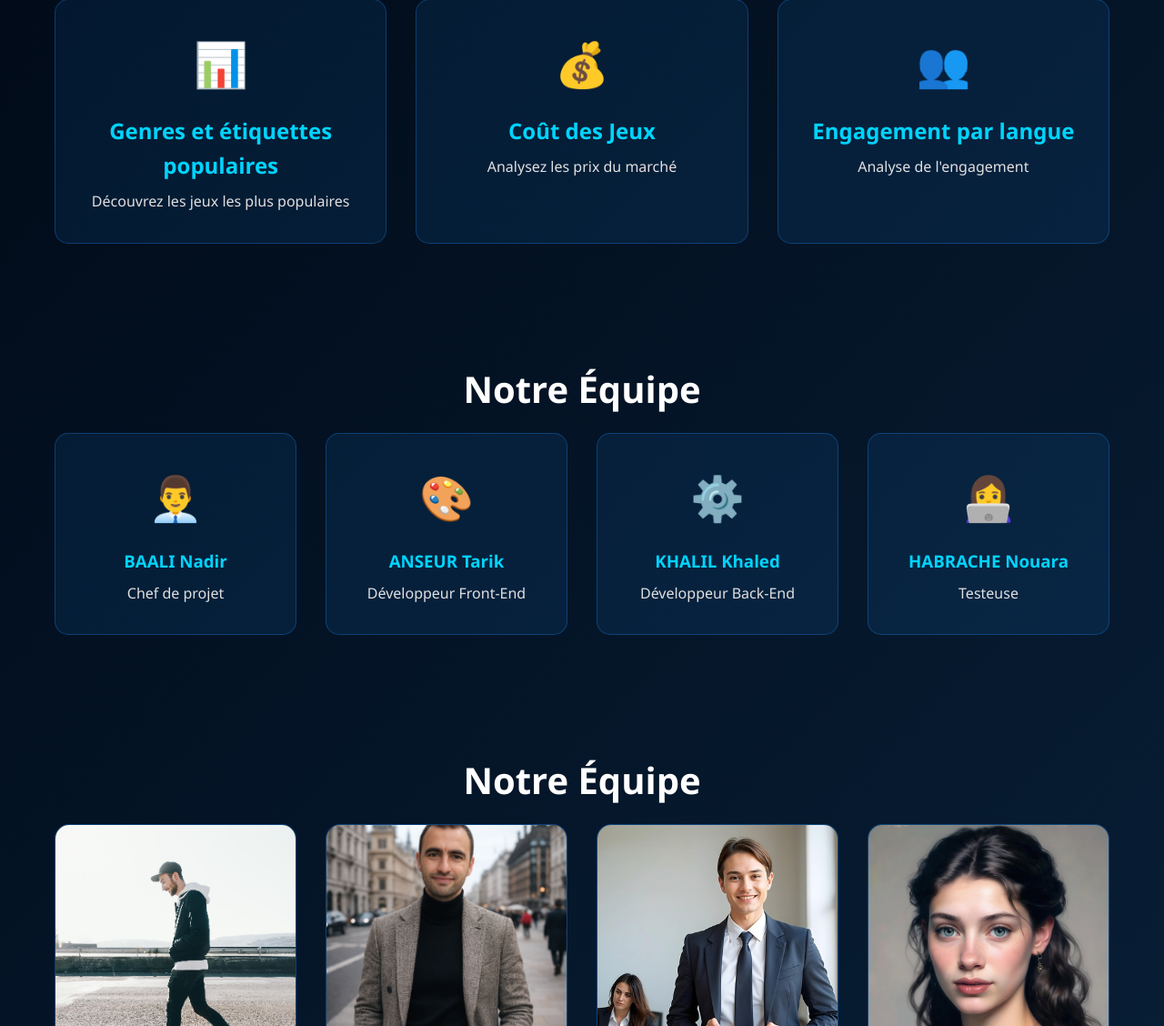
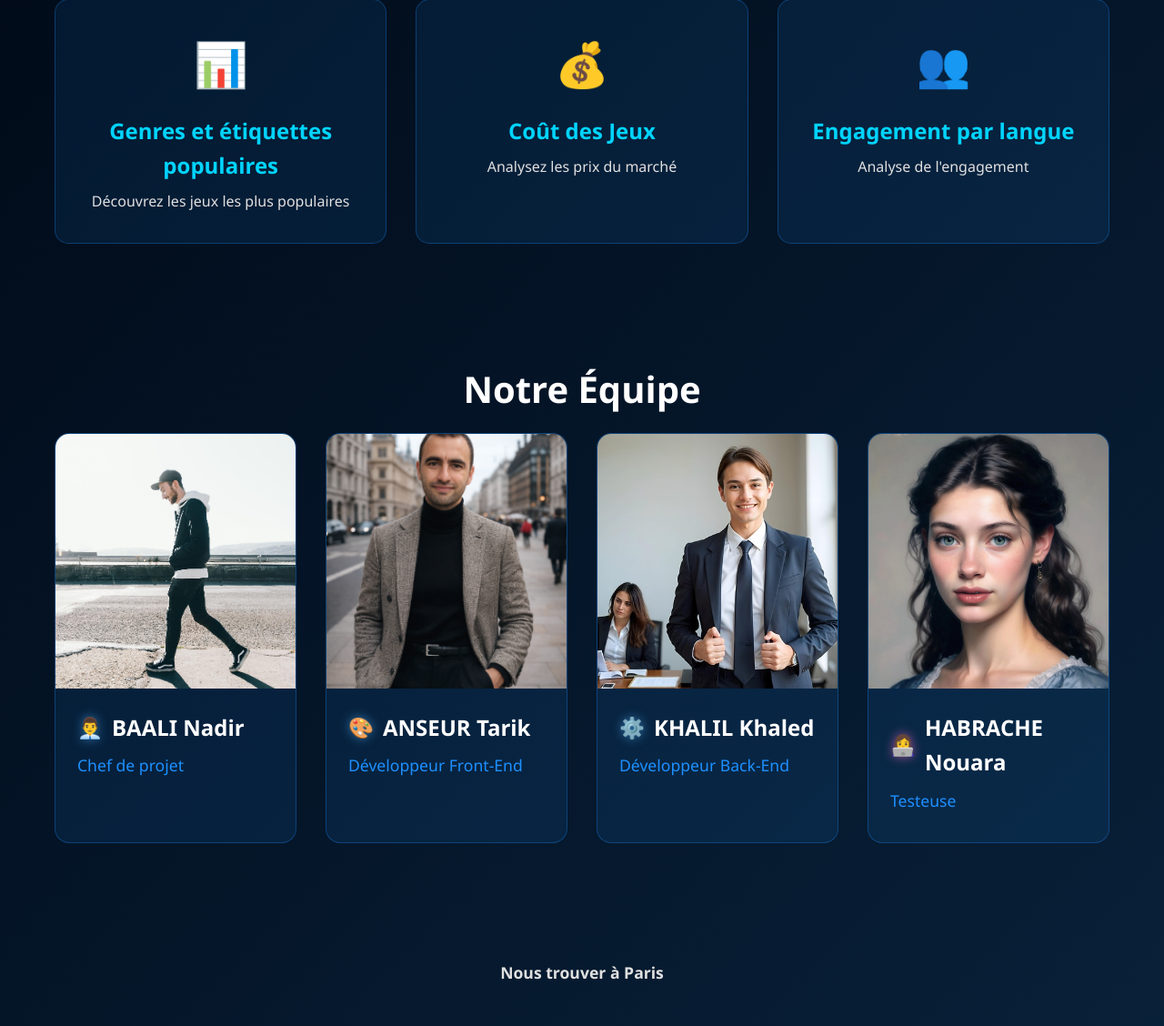
Before and after one commit to KhaledKhalil711/DataPlay, a Django app: page / in a window 1280 px wide. Shown: the part 400-1528 px from the top of the page at 91% size. Run offline with Django 4.2, Linux system fonts and the light colour scheme.

Commit message:
deleted the duplicated fichiers

```diff
--- a/indie_Analysis/analysis/templates/index.html
+++ b/indie_Analysis/analysis/templates/index.html
@@ -128,41 +128,9 @@
   </div>
   </section>
 
-    <!-- Team Section -->
-
-    <section class="features">
-      <div class="container">
-        <h2 class="section-title">Notre Équipe</h2>
-        <div class="features-grid">
-          <div class="feature-item">
-            <div class="feature-icon">👨‍💼</div>
-            <h3>BAALI Nadir</h3>
-            <p>Chef de projet</p>
-          </div>
-          <div class="feature-item">
-            <div class="feature-icon">🎨</div>
-            <h3>ANSEUR Tarik</h3>
-            <p>Développeur Front‑End</p>
-          </div>
-          <div class="feature-item">
-            <div class="feature-icon">⚙️</div>
-            <h3>KHALIL Khaled</h3>
-            <p>Développeur Back‑End</p>
-          </div>
-          <div class="feature-item">
-            <div class="feature-icon">👩‍💻</div>
-            <h3>HABRACHE Nouara</h3>
-            <p>Testeuse</p>
-          </div>
-        </div>
-      </div>
-    </section>
 
 
-  </body>
-</html>
-
-<section class="features team-section">
+    <section class="features team-section">
   <div class="container">
     <h2 class="section-title">Notre Équipe</h2>
     <div class="team-grid">
@@ -235,3 +203,7 @@
     </div>
   </div>
 </section>
+
+
+  </body>
+</html>
```
Also changed, not shown: manage.py (deleted, +0 -22 lines), requirements.txt (deleted, +0 -68 lines), db.sqlite3 (deleted), 1 other file.
